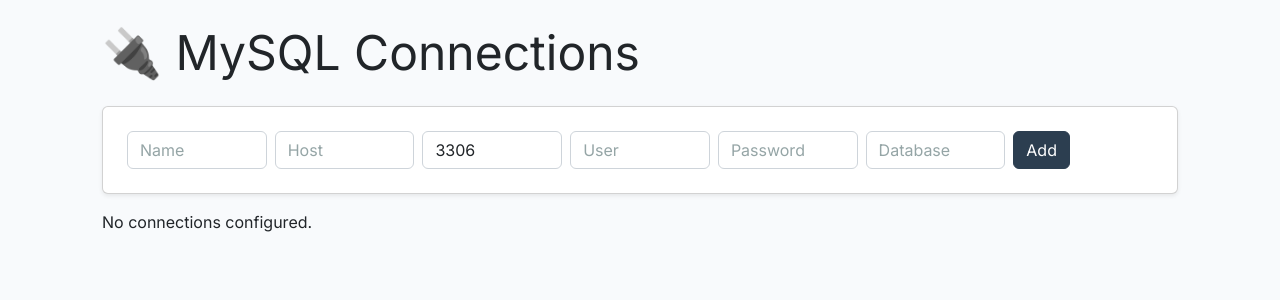
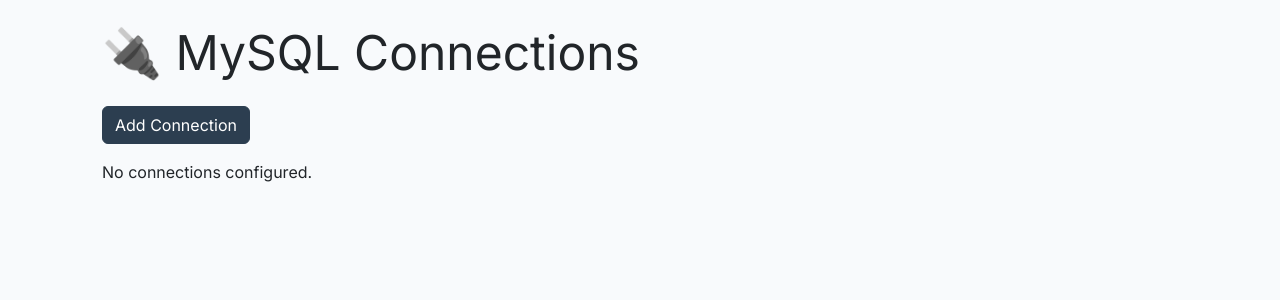
Before and after one commit to monyratha/ip-location-lookup-tool, a Python web app: template templates/connections.html in a window 1280 px wide. Shown: the part 92-392 px from the top of the page. Run offline with Jinja, Linux system fonts and the light colour scheme; the template is opened without the code that fills it, so the values that code supplies are empty; some libraries are stand-ins or nearby versions.

Commit message:
Improve MySQL connection management UI

```diff
--- a/templates/connections.html
+++ b/templates/connections.html
@@ -7,24 +7,37 @@
 {% endblock %}
 {% block content %}
 <h1 class="mb-4">🔌 MySQL Connections</h1>
-<div class="card p-4 shadow-sm mb-3">
-    <form method="post">
-        <div class="row g-2">
-            <div class="col"><input type="text" class="form-control" name="name" placeholder="Name" required></div>
-            <div class="col"><input type="text" class="form-control" name="host" placeholder="Host" required></div>
-            <div class="col"><input type="number" class="form-control" name="port" value="3306" placeholder="Port" required></div>
-            <div class="col"><input type="text" class="form-control" name="user" placeholder="User" required></div>
-            <div class="col"><input type="password" class="form-control" name="password" placeholder="Password" required></div>
-            <div class="col"><input type="text" class="form-control" name="database" placeholder="Database" required></div>
-            <div class="col"><button type="submit" class="btn btn-primary">Add</button></div>
-        </div>
+
+<button class="btn btn-primary mb-3" data-bs-toggle="modal" data-bs-target="#addConnModal">Add Connection</button>
+
+<!-- Add connection modal -->
+<div class="modal fade" id="addConnModal" tabindex="-1" aria-hidden="true">
+  <div class="modal-dialog">
+    <form method="post" class="modal-content">
+      <div class="modal-header">
+        <h5 class="modal-title">Add Connection</h5>
+        <button type="button" class="btn-close" data-bs-dismiss="modal" aria-label="Close"></button>
+      </div>
+      <div class="modal-body">
+        <div class="mb-3"><label class="form-label">Name</label><input type="text" class="form-control" name="name" required></div>
+        <div class="mb-3"><label class="form-label">Host</label><input type="text" class="form-control" name="host" required></div>
+        <div class="mb-3"><label class="form-label">Port</label><input type="number" class="form-control" name="port" value="3306" required></div>
+        <div class="mb-3"><label class="form-label">User</label><input type="text" class="form-control" name="user" required></div>
+        <div class="mb-3"><label class="form-label">Password</label><input type="password" class="form-control" name="password" required></div>
+        <div class="mb-3"><label class="form-label">Database</label><input type="text" class="form-control" name="database" required></div>
+      </div>
+      <div class="modal-footer">
+        <button type="submit" class="btn btn-primary">Save</button>
+      </div>
     </form>
+  </div>
 </div>
+
 {% if connections %}
 <div class="card p-4 shadow-sm">
     <table class="table table-sm table-striped">
         <thead>
-            <tr><th>Name</th><th>Host</th><th>Port</th><th>User</th><th>Database</th><th></th></tr>
+            <tr><th>Name</th><th>Host</th><th>Port</th><th>User</th><th>Database</th><th>Actions</th></tr>
         </thead>
         <tbody>
         {% for c in connections %}
@@ -34,8 +47,9 @@
                 <td>{{ c['port'] }}</td>
                 <td>{{ c['user'] }}</td>
                 <td>{{ c['database'] }}</td>
-                <td>
-                    <form method="post" action="{{ url_for('delete_connection', conn_id=c['id']) }}" onsubmit="return confirm('Delete connection?');">
+                <td class="text-nowrap">
+                    <button type="button" class="btn btn-secondary btn-sm me-1" onclick="testConn({{ c['id'] }})">Test</button>
+                    <form method="post" class="d-inline" action="{{ url_for('delete_connection', conn_id=c['id']) }}" onsubmit="return confirm('Delete connection?');">
                         <button class="btn btn-danger btn-sm">Delete</button>
                     </form>
                 </td>
@@ -47,4 +61,24 @@
 {% else %}
 <p>No connections configured.</p>
 {% endif %}
+
+<div id="testAlert" class="alert d-none mt-3"></div>
+
+<script>
+async function testConn(id) {
+    const alertBox = document.getElementById('testAlert');
+    alertBox.className = 'alert alert-info';
+    alertBox.textContent = 'Testing connection...';
+    alertBox.classList.remove('d-none');
+    const resp = await fetch(`/connections/test/${id}`, {method: 'POST'});
+    const data = await resp.json();
+    if (data.success) {
+        alertBox.className = 'alert alert-success';
+        alertBox.textContent = 'Connection successful';
+    } else {
+        alertBox.className = 'alert alert-danger';
+        alertBox.textContent = 'Error: ' + (data.message || 'Failed');
+    }
+}
+</script>
 {% endblock %}
```
Also changed, not shown: app.py (+34 -0 lines).
